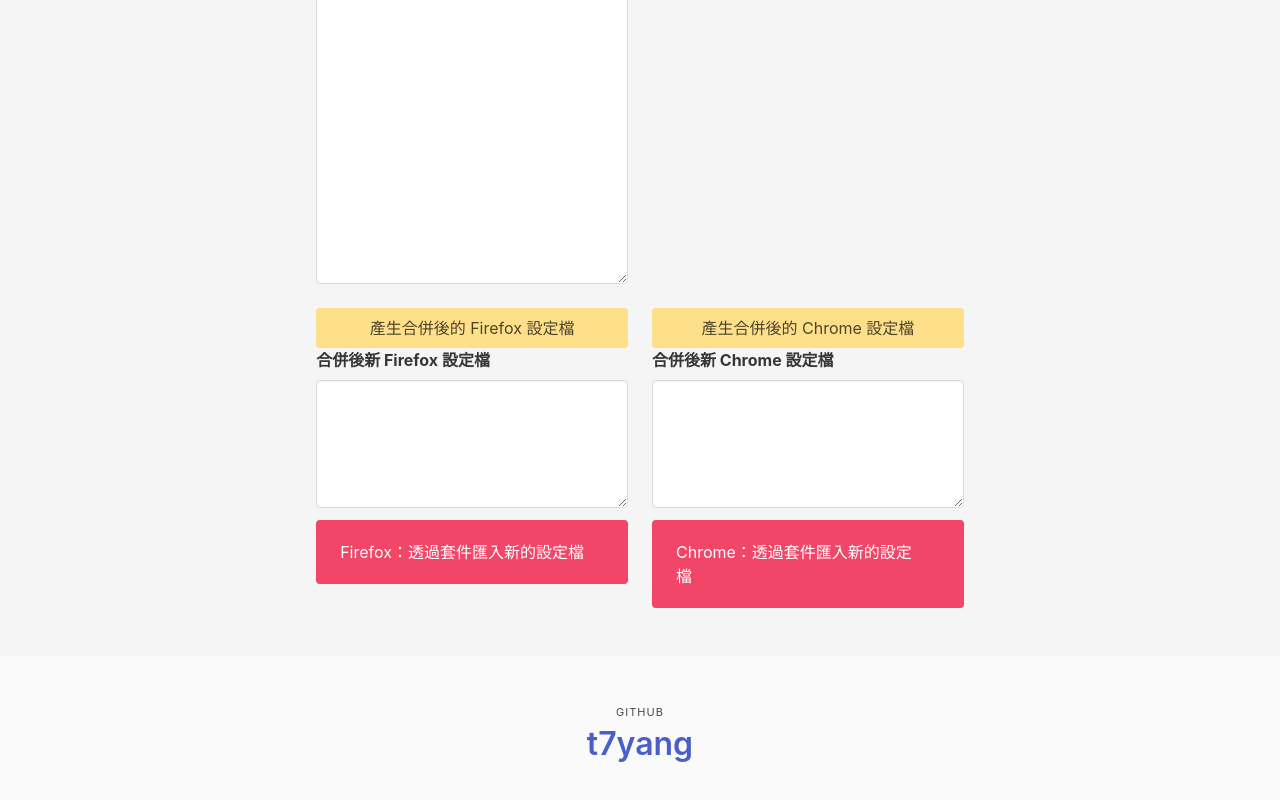
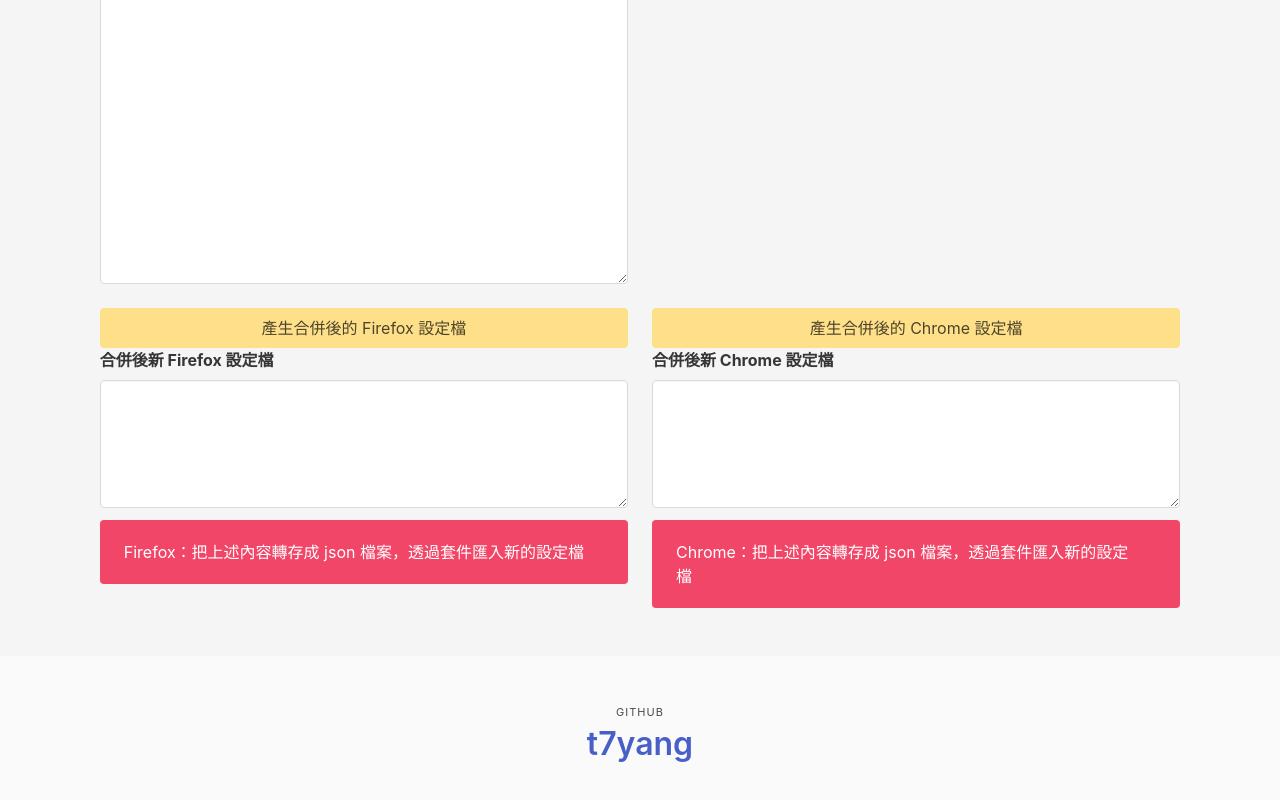
Before and after one commit to t7yang/new-tongwentang-config-converter, a plain HTML site: page index.html in a window 1280 px wide. Shown: the part 1141-1941 px from the top of the page. Drawn offline with nearby package versions, Linux system fonts and the light colour scheme.

Commit message:
update desc for after combine

```diff
--- a/index.html
+++ b/index.html
@@ -103,7 +103,7 @@
             </p>
           </div>
           <div class="notification is-danger">
-            <p>Firefox：透過套件匯入新的設定檔</p>
+            <p>Firefox：把上述內容轉存成 json 檔案，透過套件匯入新的設定檔</p>
           </div>
         </div>
         <div class="column">
@@ -118,7 +118,7 @@
             </p>
           </div>
           <div class="notification is-danger">
-            <p>Chrome：透過套件匯入新的設定檔</p>
+            <p>Chrome：把上述內容轉存成 json 檔案，透過套件匯入新的設定檔</p>
           </div>
         </div>
       </div>
```
